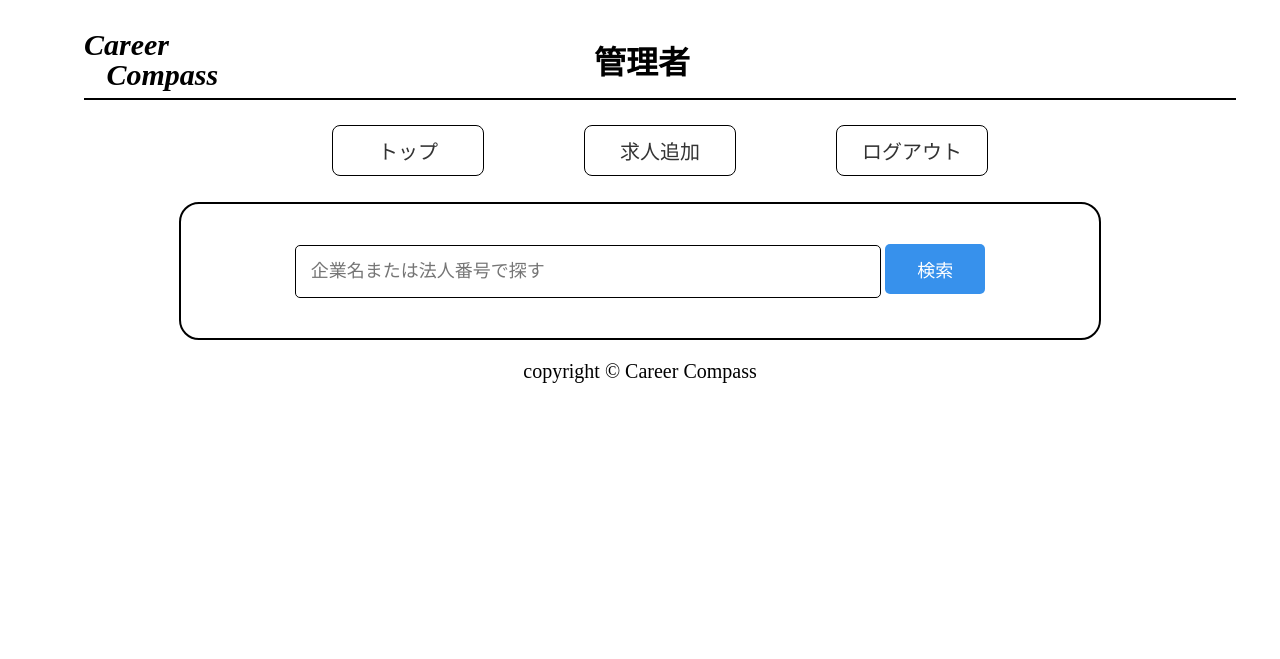
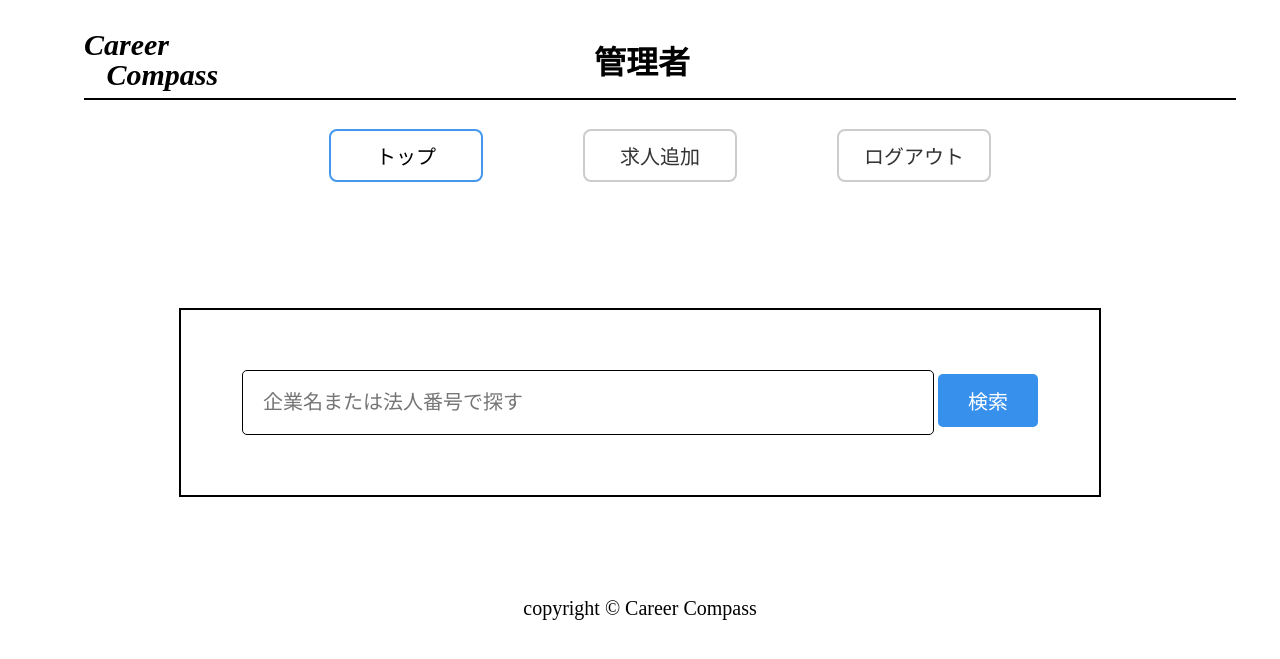
Before and after one commit to ktq2390330/CareerCompass, a Django app: page /adm_dashboard/ in a window 1280 px wide. Shown: the top 659 px of the page. Run offline with Django 5.2, Linux system fonts and the light colour scheme; some libraries are stand-ins or nearby versions.

Commit message:
adm 体裁

```diff
--- a/CCapp/static/css/adm_base.css
+++ b/CCapp/static/css/adm_base.css
@@ -58,6 +58,7 @@ body {
     padding: 0;
     display: inline-flex; /* 横並びに配置 */
     gap: 100px; /* 各ボタンの間にスペースを追加 */
+    margin-top: 20px;
 }
 
 .navigation-button li a {
@@ -65,7 +66,7 @@ body {
     width: 150px; /* ボタンの固定幅を設定 */
     padding: 10px 0; /* 上下のスペースのみを設定 */
     text-align: center; /* テキストを中央揃え */
-    border: 1px solid #000000;
+    border: 2px solid #ccc;  /* 四角枠の色 */
     border-radius: 8px; /* 角丸四角にする */
     background-color: #ffffff; /* ボタンの背景色 */
     text-decoration: none; /* リンクの下線を消す */
@@ -75,7 +76,15 @@ body {
 }
 
 .navigation-button li a:hover {
-    background-color: #d0eaff; /* ホバー時の背景色 */
+    background-color: #d0eaff;
+    border-color: #4598eb;
+    color: #4598eb;
+}
+
+.navigation-button li a.active {
+    background-color: #ffffff;
+    color: #000;
+    border: 2px solid #4598eb;  /* 四角枠の色 */
 }
 
 /* ナビゲーション下の実線 */
--- a/CCapp/static/css/adm_dashboard.css
+++ b/CCapp/static/css/adm_dashboard.css
@@ -9,46 +9,33 @@
 
 /* search-field */
 .search-field {
-    background-color: #ffffff;
-    border: 2px solid #000000;
-    padding: 40px;
-    border-radius: 20px;
-    max-width: 100%; /* 幅を画面にフィットさせる */
-    box-sizing: border-box; /* padding含めた幅制御 */
-    text-align: center;
-    margin: 0 auto;
-}
-
-/* 検索バーとボタンを横並びにするためのフレックスボックス */
-.search-bar {
-    display: flex;
-    align-items: center;
-    justify-content: center;
-    gap: 10px;
-    flex-wrap: wrap;
+    background-color: #ffffff; /* 背景色 */
+    border: 2px solid #000000; /* 枠線 */
+    padding: 60px 40px; /* 内側の余白を上下60px、左右20pxに増やす */
+    margin: 100px auto; /* 上下に50pxの余白、左右は自動で中央揃え */
+    max-width: 1000px; /* 幅を制限 */
+    text-align: center; /* テキストとボタンを中央揃え */
 }
 
 /* 検索バー */
 .search-field input[type="text"] {
-    width: 70%; /* バーの幅を全体の70%に調整 */
-    padding: 15px;
-    border: 1px solid #000000;
-    border-radius: 5px;
-    font-size: 18px;
-    min-width: 150px;
-    box-sizing: border-box;
+    width: 650px; /* バーの幅を調整 */
+    padding: 20px; /* 入力フィールドの内側余白を増やす */
+    border: 1px solid #000000; /* 枠線の色 */
+    border-radius: 5px; /* 角の丸みを増やす */
+    font-size: 20px;
 }
 
 /* 検索ボタン */
 .search-field button {
-    padding: 12px 20px;
-    background-color: #3791ec;
+    padding: 12px 20px; /* ボタン内の余白を増やす */
+    background-color: #3791ec; /* ボタンの色 */
     color: white;
     border: none;
-    border-radius: 5px;
+    border-radius: 5px; /* 角の丸みを増やす */
     cursor: pointer;
     width: 100px;
-    font-size: 18px;
+    font-size: 20px;
 }
 
 .search-field button:hover {
--- a/CCapp/templates/adm_base.html
+++ b/CCapp/templates/adm_base.html
@@ -27,7 +27,7 @@
             <!-- brand name -->
             <div id="brand">
                 <!-- ロゴ -->
-                <a class="brand" href="#"><i>Career
+                <a class="brand" href="{% url 'CCapp:adm_dashboard' %}"><i>Career
                     <br>&nbsp;&nbsp;&nbsp;Compass</i></a>
 
                 <!-- 管理者タイトル -->
@@ -40,9 +40,9 @@
             <!-- Navigation-->
             <nav class="navigation">
                 <ul class="navigation-button">
-                    <li><a href="#top">トップ</a></li>
-                    <li><a href="#addpost">求人追加</a></li>
-                    <li><a href="#logout">ログアウト</a></li>
+                    <li><a href="{% url 'CCapp:adm_dashboard' %}" class="{% if request.path == '/adm_dashboard/' %}active{% endif %}">トップ</a></li>
+                    <li><a href="{% url 'CCapp:adm_post' %}" class="{% if request.path == '/adm_post/' %}active{% endif %}">求人追加</a></li>
+                    <li><a href="{% url 'CCapp:adm_logout_conf' %}" class="{% if request.path == '/adm_logout_conf/' %}active{% endif %}">ログアウト</a></li>
                 </ul>
             </nav>
         </header>
--- a/CCapp/urls.py
+++ b/CCapp/urls.py
@@ -10,7 +10,6 @@ urlpatterns = [
 
     # account
     path('', views.LoginView.as_view(), name='login'),
-    # path('login/', views.LoginView.as_view(), name='login'),
     path('logout_conf/', views.LogoutConfView.as_view(), name='logout_conf'),
     path('logout/', views.LogoutView, name='logout'),
     path('signup/', views.SignupView.as_view(), name='signup'),
@@ -31,7 +30,8 @@ urlpatterns = [
     # admin
     path('adm_dashboard/', views.AdmTopView.as_view(), name='adm_dashboard'),
     path('adm_login/', views.AdmLoginView.as_view(), name='adm_login'),
-    path('adm_logout/', views.AdmLogoutView.as_view(), name='adm_logout'),
+    path('adm_logout_conf/', views.AdmLogoutConfView.as_view(), name='adm_logout_conf'),
+    path('adm_logout/', views.AdmLogoutView, name='adm_logout'),
     path('adm_post_list/', views.AdmPostListView.as_view(), name='adm_post_list'),
     path('adm_post/', views.AdmPostView.as_view(), name='adm_post'),
     path('adm_post_done/', views.AdmPostDoneView.as_view(), name='adm_post_done'),
--- a/CCapp/views.py
+++ b/CCapp/views.py
@@ -194,6 +194,7 @@ class LogoutConfView(LoginRequiredMixin, TemplateView):
 def LogoutView(request):
     logout(request)
     return redirect('CCapp:login')
+
 # delete_ac
 class Delete_acView(LoginRequiredMixin, TemplateView):
     template_name = 'delete_ac.html'
@@ -283,11 +284,13 @@ class AdmLoginView(FormView):
             return self.form_invalid(form)
 
 # logout_conf
+class AdmLogoutConfView(LoginRequiredMixin, TemplateView):
+    template_name = 'adm_logout.html'
+# logout
+def AdmLogoutView(request):
+    logout(request)
+    return redirect('CCapp:adm_login')
 
-# logout
-class AdmLogoutView(TemplateView):
-    template_name = 'adm_logout.html'
-    login_url = '#'
 # post_list
 class AdmPostListView(TemplateView):
     template_name = 'adm_post_list.html'
```
